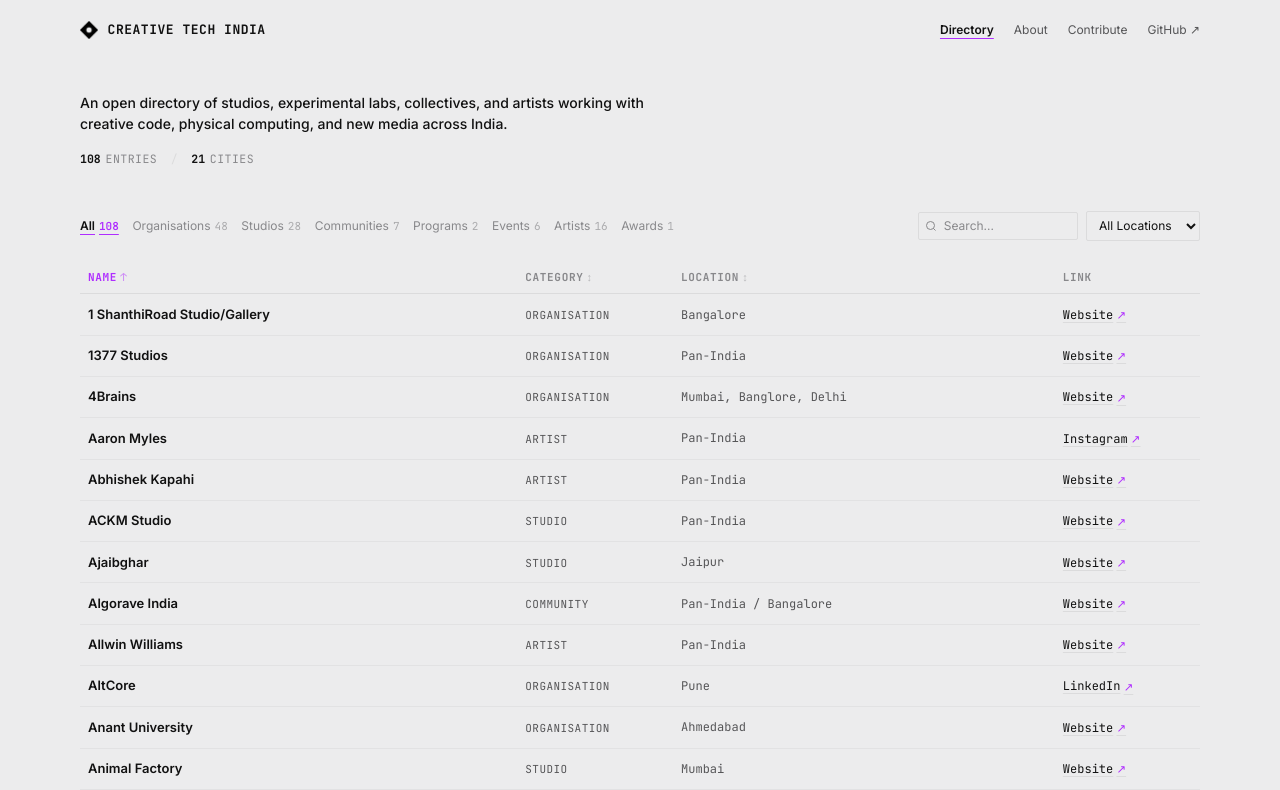
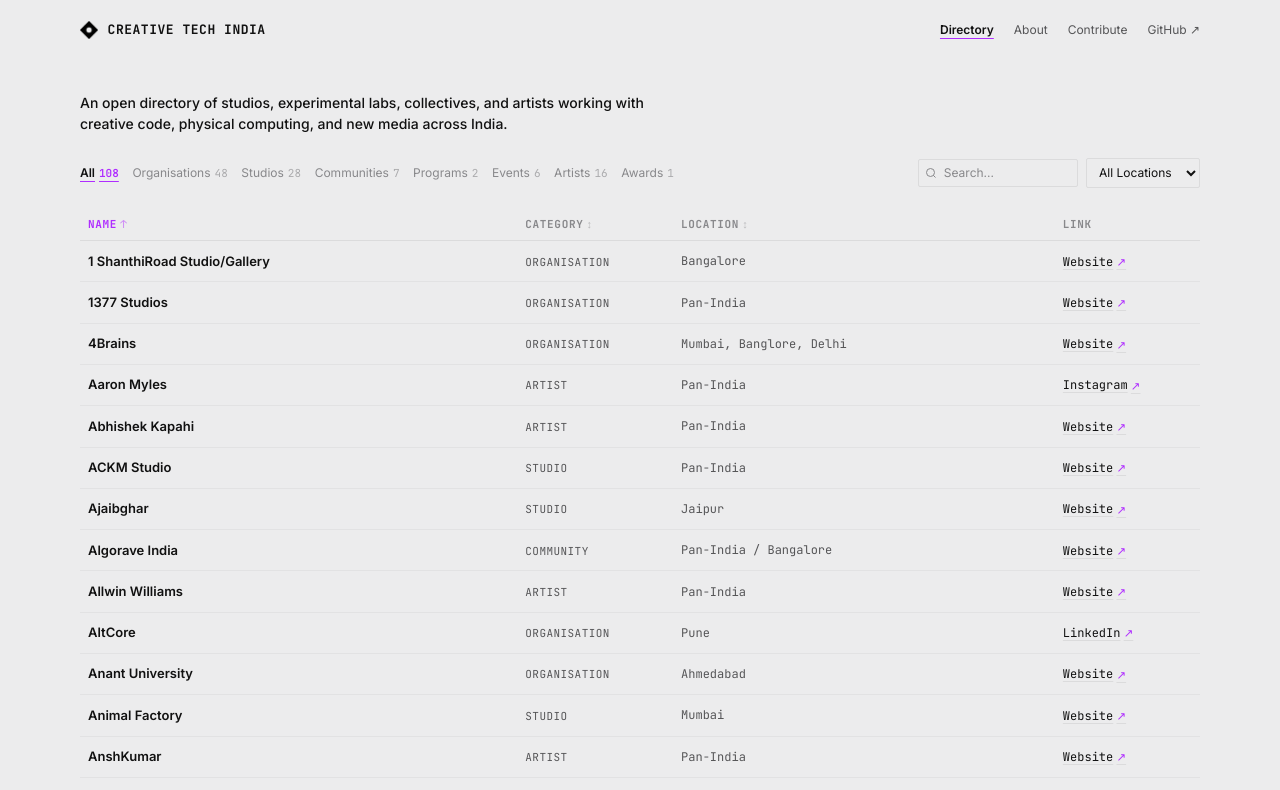
Before and after one commit to Creative-Tech-India/creative-tech-india.github.io, a Next.js app: page / in a window 1280 px wide. Shown: the top 790 px of the page. Built offline with nearby package versions, Linux system fonts and the light colour scheme.

Commit message:
Remove entries and cities stats bar from main page

```diff
--- a/app/globals.css
+++ b/app/globals.css
@@ -110,16 +110,7 @@
 
 /* Hero Section (Directory) */
 .hero {
-  padding: 2.25rem 0 1.25rem;
-}
-
-.hero-tags {
-  font-family: var(--font-mono);
-  font-size: 0.75rem;
-  font-weight: 400;
-  letter-spacing: 0.02em;
-  color: var(--text-dim);
-  margin-bottom: 0.4rem;
+  padding: 2.25rem 0 1.5rem;
 }
 
 .hero-desc {
@@ -128,7 +119,7 @@
   font-weight: 500;
   max-width: 600px;
   line-height: 1.5;
-  margin-bottom: 1rem;
+  margin-bottom: 0;
 }
 
 /* Stats Bar */
--- a/app/page.tsx
+++ b/app/page.tsx
@@ -153,18 +153,6 @@
           artists working with creative code, physical computing, and new media
           across India.
         </h1>
-
-        <div className="stats-bar">
-          <div className="stat-item">
-            <span className="stat-val">{DIRECTORY_DATA.length}</span>
-            <span className="stat-lbl">Entries</span>
-          </div>
-          <span className="stat-divider">/</span>
-          <div className="stat-item">
-            <span className="stat-val">{cities.length}</span>
-            <span className="stat-lbl">Cities</span>
-          </div>
-        </div>
       </section>
 
       {/* Controls Toolbar: Filters left, Search + City right */}
```
